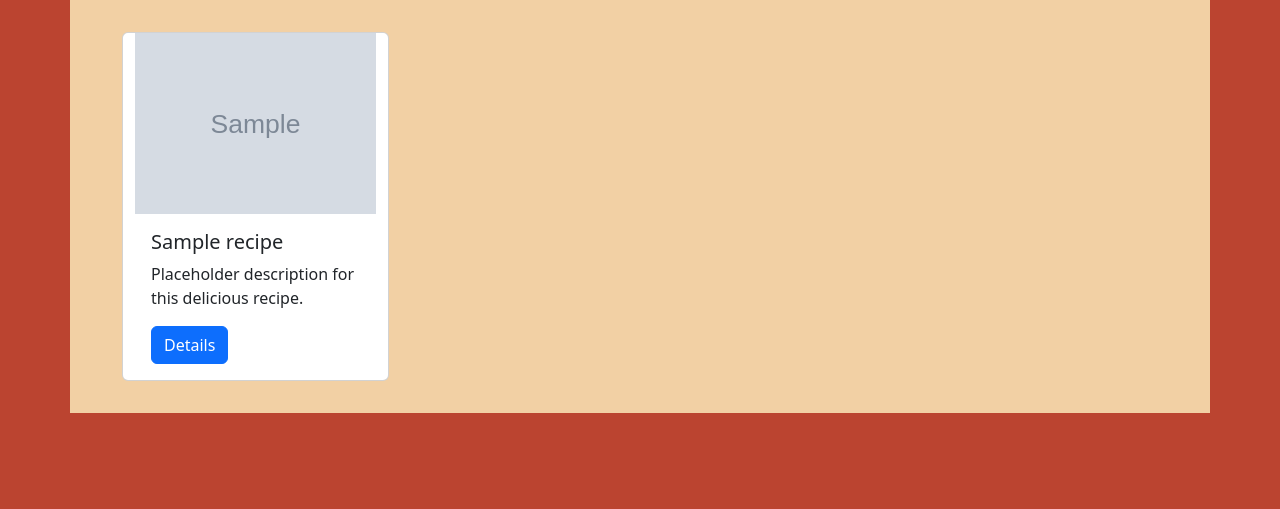
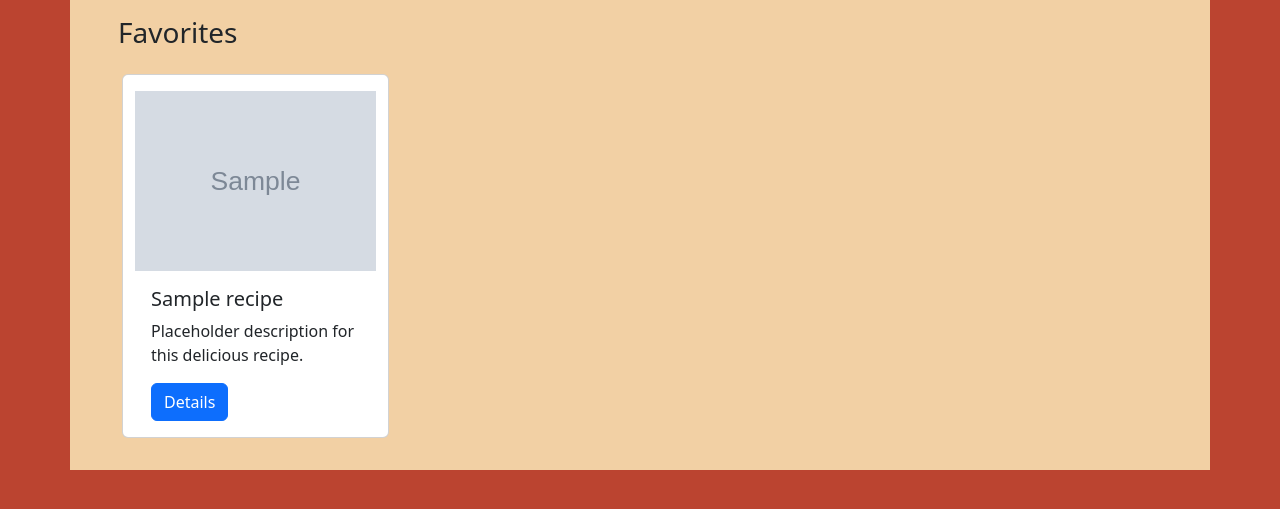
Before and after one commit to tflaten4184/CookingSite, a Django app: template recipes/templates/recipes/favorites.html in a window 1280 px wide. Shown: the part 227-736 px from the top of the page. Run offline with Django 4.2, Linux system fonts and the light colour scheme; the template is opened without the code that fills it: most values are stand-ins (such as "Sample title", 1, 10 or a date in 2020); grey boxes marked "Sample" are stand-in pictures; some libraries are stand-ins or nearby versions.

Commit message:
card padding top and Favorite headline

```diff
--- a/recipes/templates/recipes/card.html
+++ b/recipes/templates/recipes/card.html
@@ -1,6 +1,6 @@
 {% load thumbnail %}
 
-<div class="card col-md-3 m-3">
+<div class="card col-md-3 m-3 pt-3">
     {% comment %} <img class="card-img-top" src="" alt="Card image cap"> {% endcomment %}
     {% thumbnail recipe.image "240x240" crop="center" as im %}
         <img class="img-fluid w-100" src="{{ im.url }}" alt="{{ recipe.name }} image" width="{{ im.width }}" height="{{ im.height }}">
--- a/recipes/templates/recipes/favorites.html
+++ b/recipes/templates/recipes/favorites.html
@@ -3,6 +3,7 @@
 {% block title %}Favorites{% endblock title %}
 
 {% block body %}
+    <h3>Favorites</h3>
     {% if recipes_list %}
         <div class="row">
             {% for recipe in recipes_list %}
```
